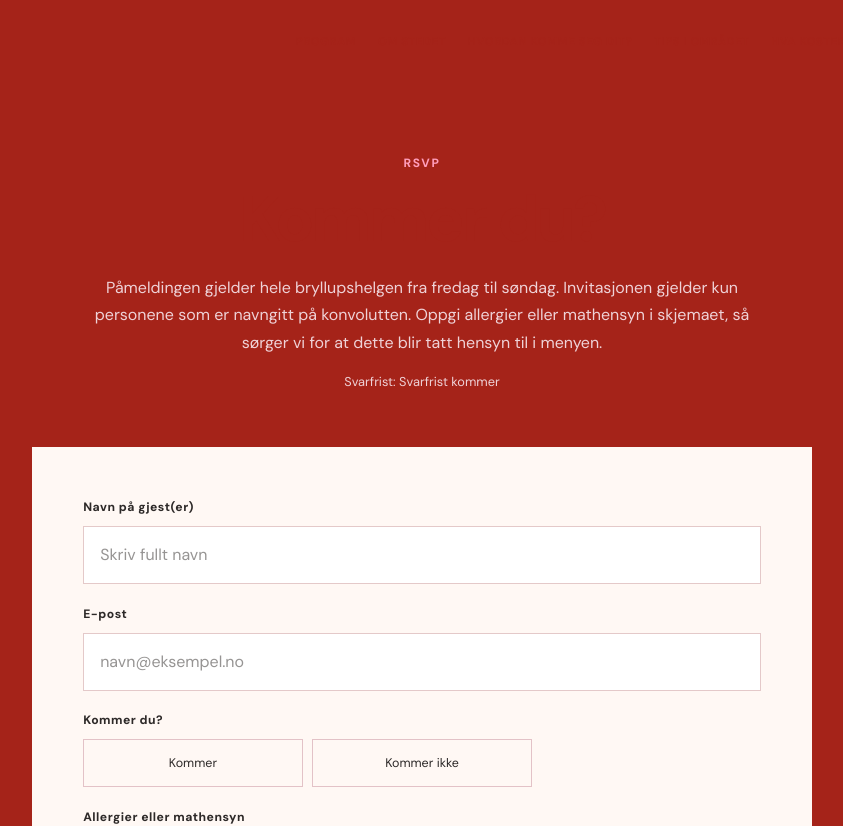
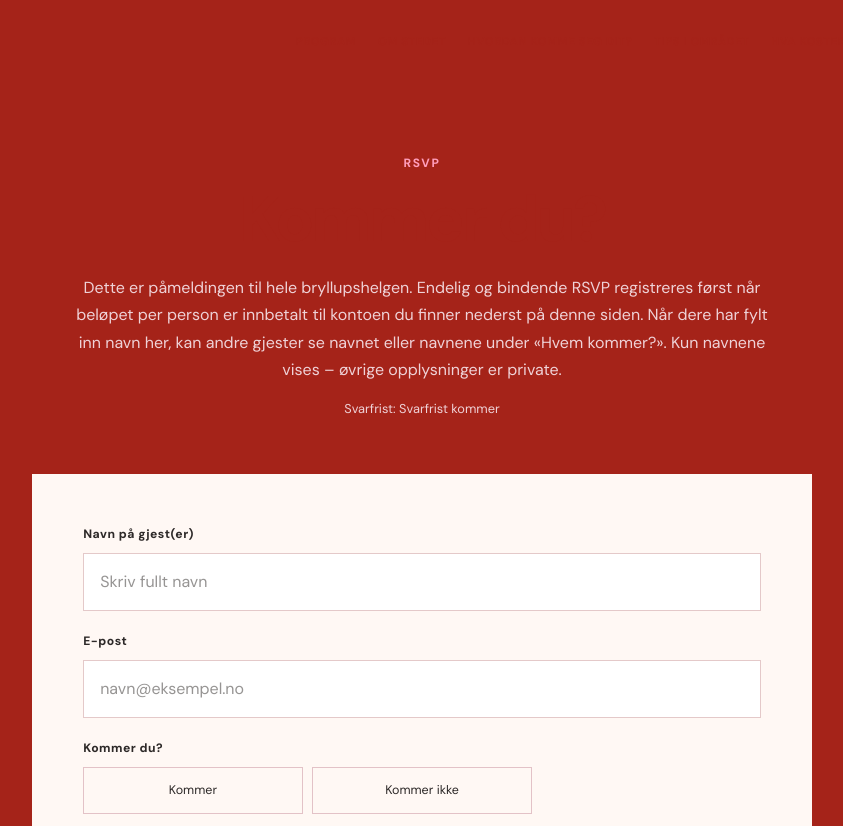
Before and after one commit to martaogmarius/martaogmarius.github.io, a Next.js app: page /svar in a window 1280 px wide. Shown: the top 826 px of the page, without its empty margins (218-1061 px from the left). Built offline with nearby package versions, Linux system fonts and the light colour scheme.

Commit message:
Clarify RSVP payment and guest visibility

```diff
--- a/app/svar/page.tsx
+++ b/app/svar/page.tsx
@@ -12,7 +12,7 @@ export default function SvarPage() {
         <div className="section-heading light">
           <p className="kicker">RSVP</p>
           <h1 className="page-title">Kommer du?</h1>
-          <p>Påmeldingen gjelder hele bryllupshelgen fra fredag til søndag. Invitasjonen gjelder kun personene som er navngitt på konvolutten. Oppgi allergier eller mathensyn i skjemaet, så sørger vi for at dette blir tatt hensyn til i menyen.</p>
+          <p>Dette er påmeldingen til hele bryllupshelgen. Endelig og bindende RSVP registreres først når beløpet per person er innbetalt til kontoen du finner nederst på denne siden. Når dere har fylt inn navn her, kan andre gjester se navnet eller navnene under «Hvem kommer?». Kun navnene vises – øvrige opplysninger er private.</p>
           <small>Svarfrist: {wedding.rsvpDeadline}</small>
         </div>
         <RsvpForm />
```
